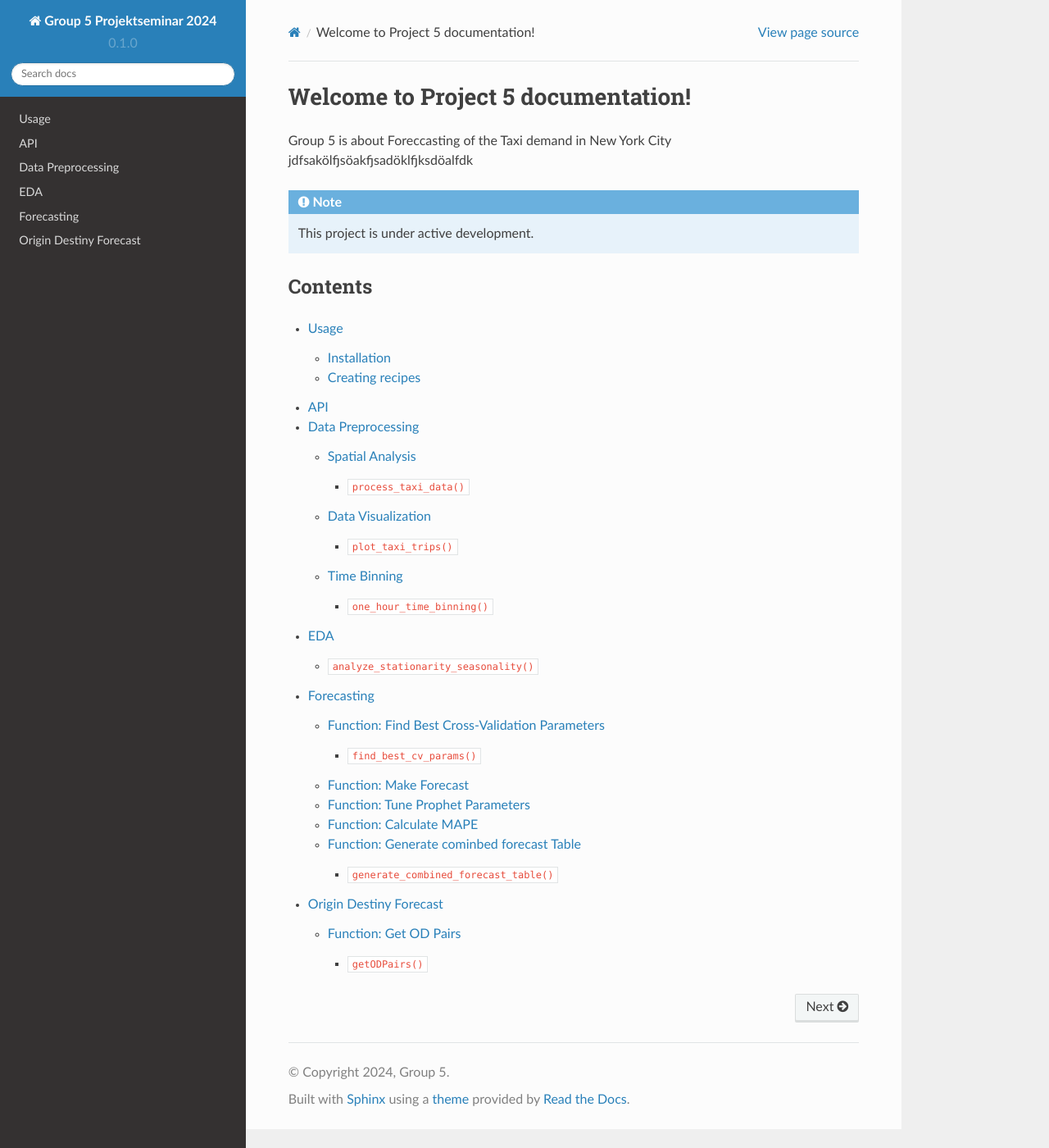
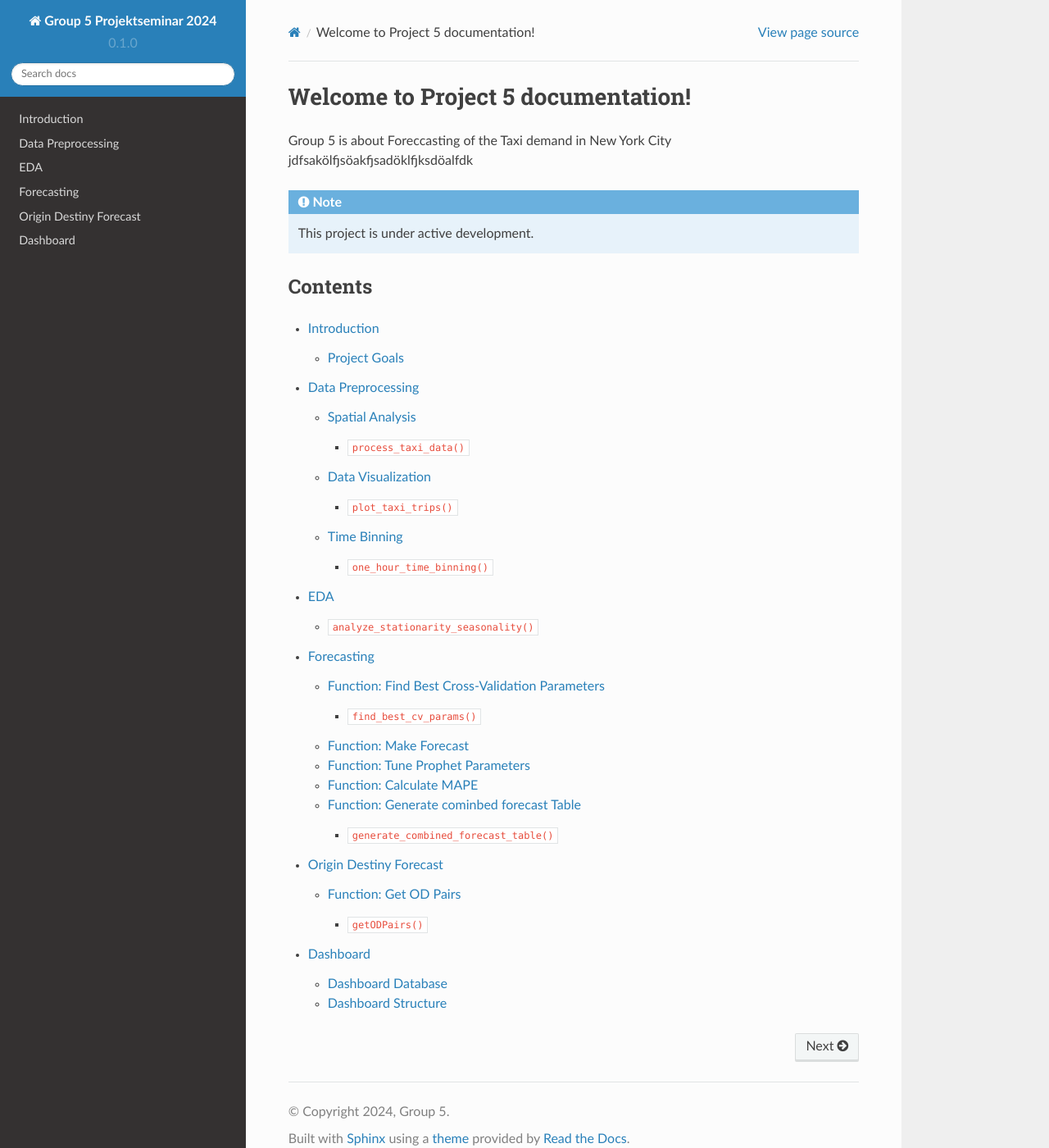
Before and after one commit to Hakan1998/PS-Group-5, a Sphinx documentation site: the page built from docs/source/index.rst, in a window 1280 px wide and 1400 px high. Shown: the whole window at 82% size. Built offline with Sphinx 7.4.7 and the Read the Docs theme 2.0.0, drawn with Linux system fonts in a browser that asks for light colours.

Commit message:
Update index.rst

```diff
--- a/docs/source/index.rst
+++ b/docs/source/index.rst
@@ -12,8 +12,8 @@ Contents
 
 .. toctree::
 
-   usage
-   api
+   Introduction
    DataPreprocessing
    Forecast
    OriginDestiny
+   Dashboard
```
